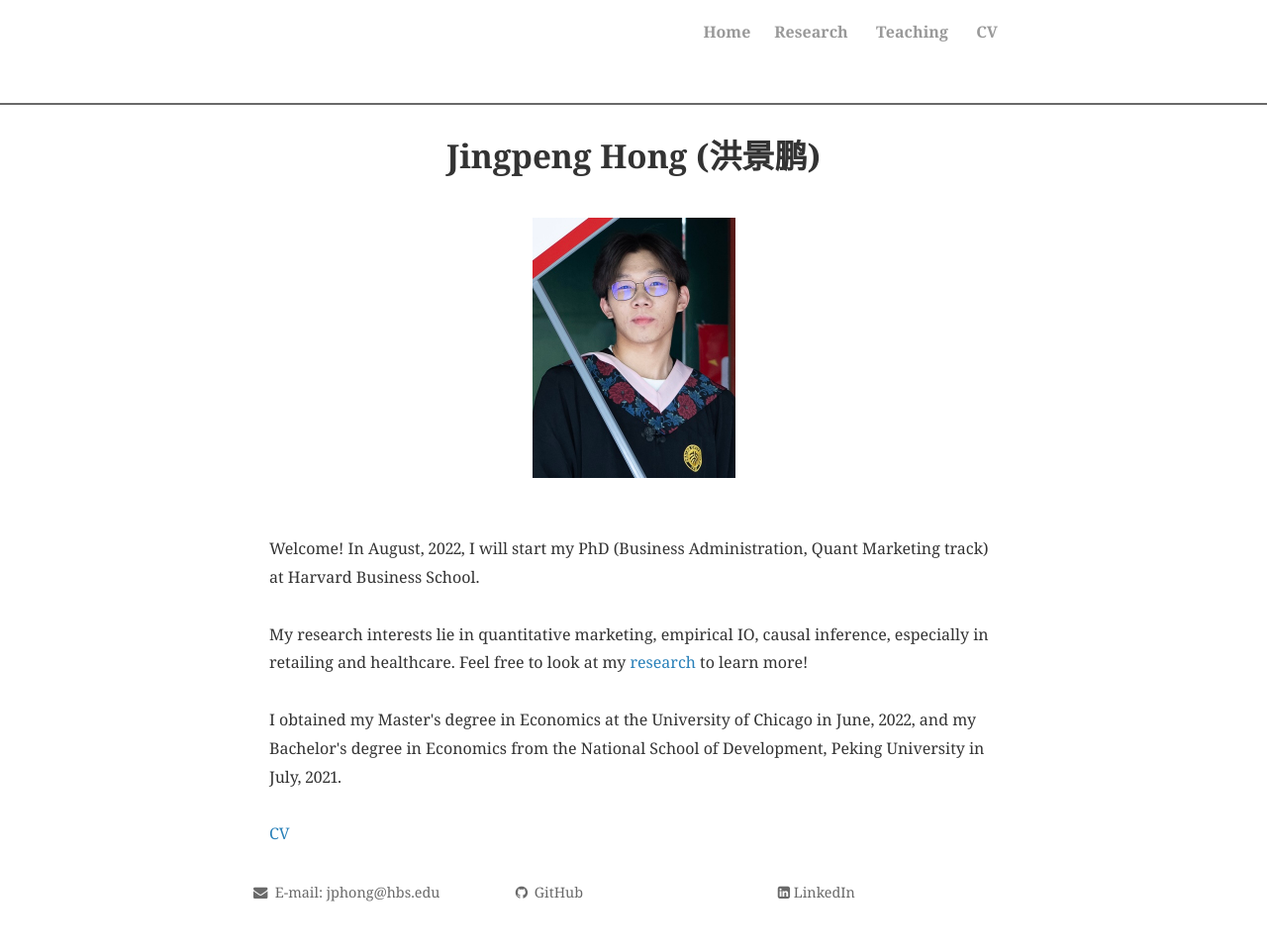
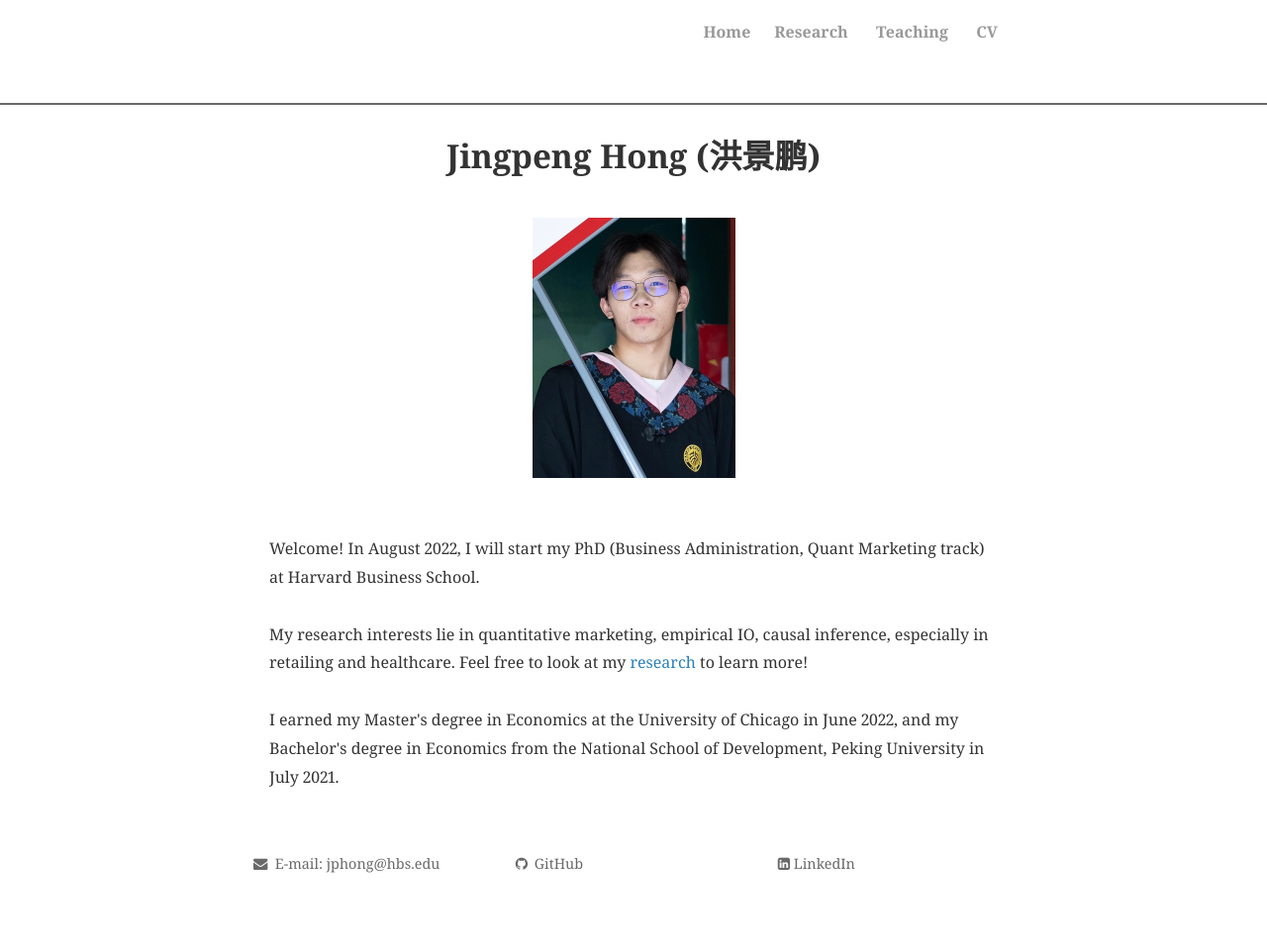
Before and after one commit to JingpengHong/JingpengHong.github.io, a Jekyll site: the page built from index.html, in a window 1280 px wide. Shown: the whole page at 99% size. Built offline with Jekyll 4.4.1, drawn with Linux system fonts in a browser that asks for light colours; nearby versions of some CDN libraries; the list of posts is cut into pages by our own code; comment, search, counter and statistics services are not loaded; a style sheet for code colours, icons or effects is not loaded; after the commit the page ends 933 px from its top, so only the background shows below that.

Commit message:
Update index.html

```diff
--- a/index.html
+++ b/index.html
@@ -15,11 +15,10 @@ title: Jingpeng Hong (洪景鹏)
 <img src="profile.jpg" alt="Jingpeng Hong pic" style="width:205px;height:263px;" title="Jingpeng Hong (洪景鹏)"; algin="middle">
 
 <br><br>
-Welcome! In August, 2022, I will start my PhD (Business Administration, Quant Marketing track) at Harvard Business School.
+Welcome! In August 2022, I will start my PhD (Business Administration, Quant Marketing track) at Harvard Business School.
 <br><br>
 My research interests lie in quantitative marketing, empirical IO, causal inference, especially in retailing and healthcare. Feel free to look at my <a href="https://JingpengHong.github.io/research" target="_self">research</a> to learn more!
 <br><br>
-I obtained my Master's degree in Economics at the University of Chicago in June, 2022, and my Bachelor's degree in Economics from the National School of Development, Peking University in July, 2021.
+I earned my Master's degree in Economics at the University of Chicago in June 2022, and my Bachelor's degree in Economics from the National School of Development, Peking University in July 2021.
 <br><br>
-<a href="https://JingpengHong.github.io/files/Jingpeng_CV.pdf" target="_self">CV</a>
 </div>
```
